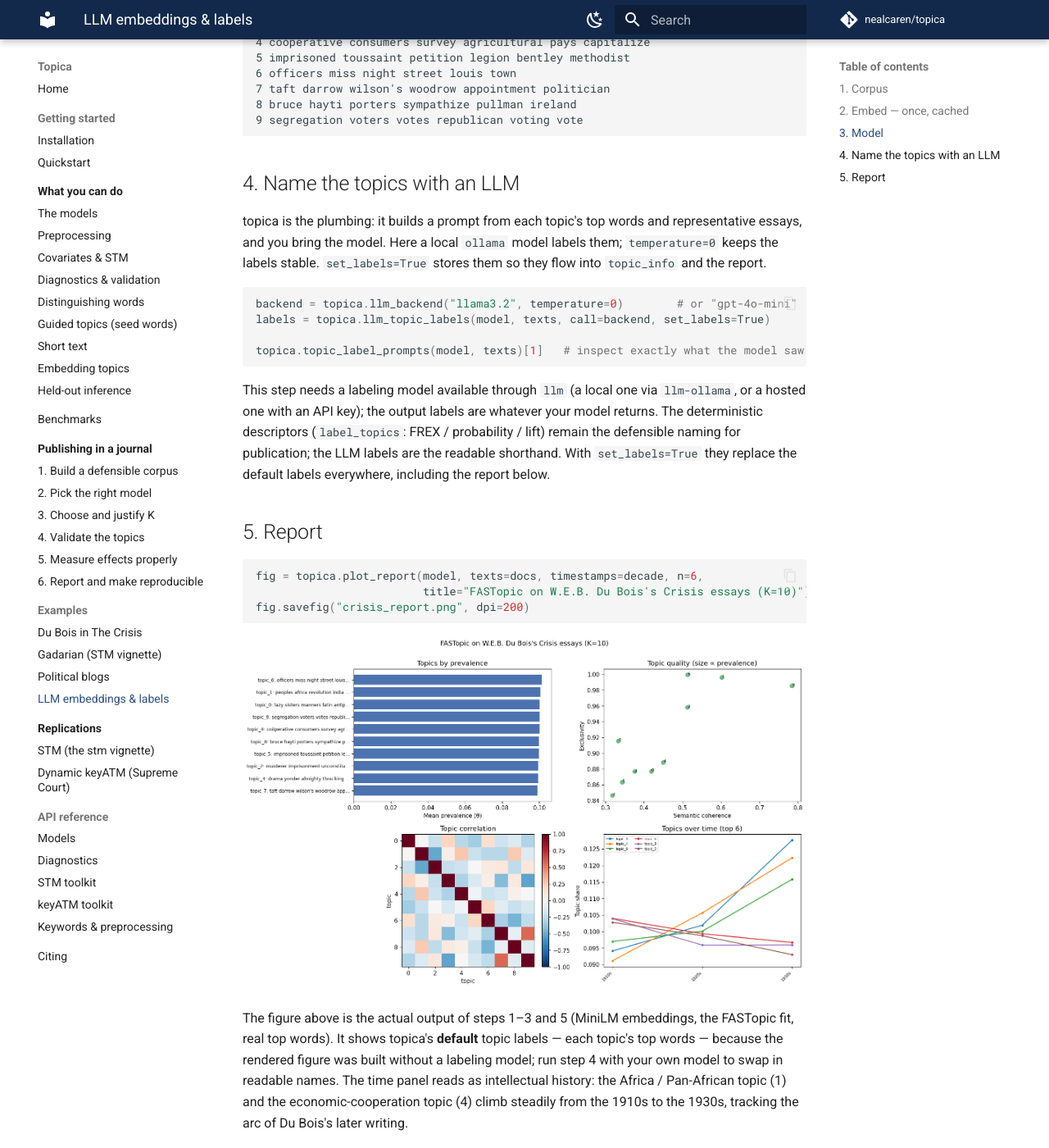
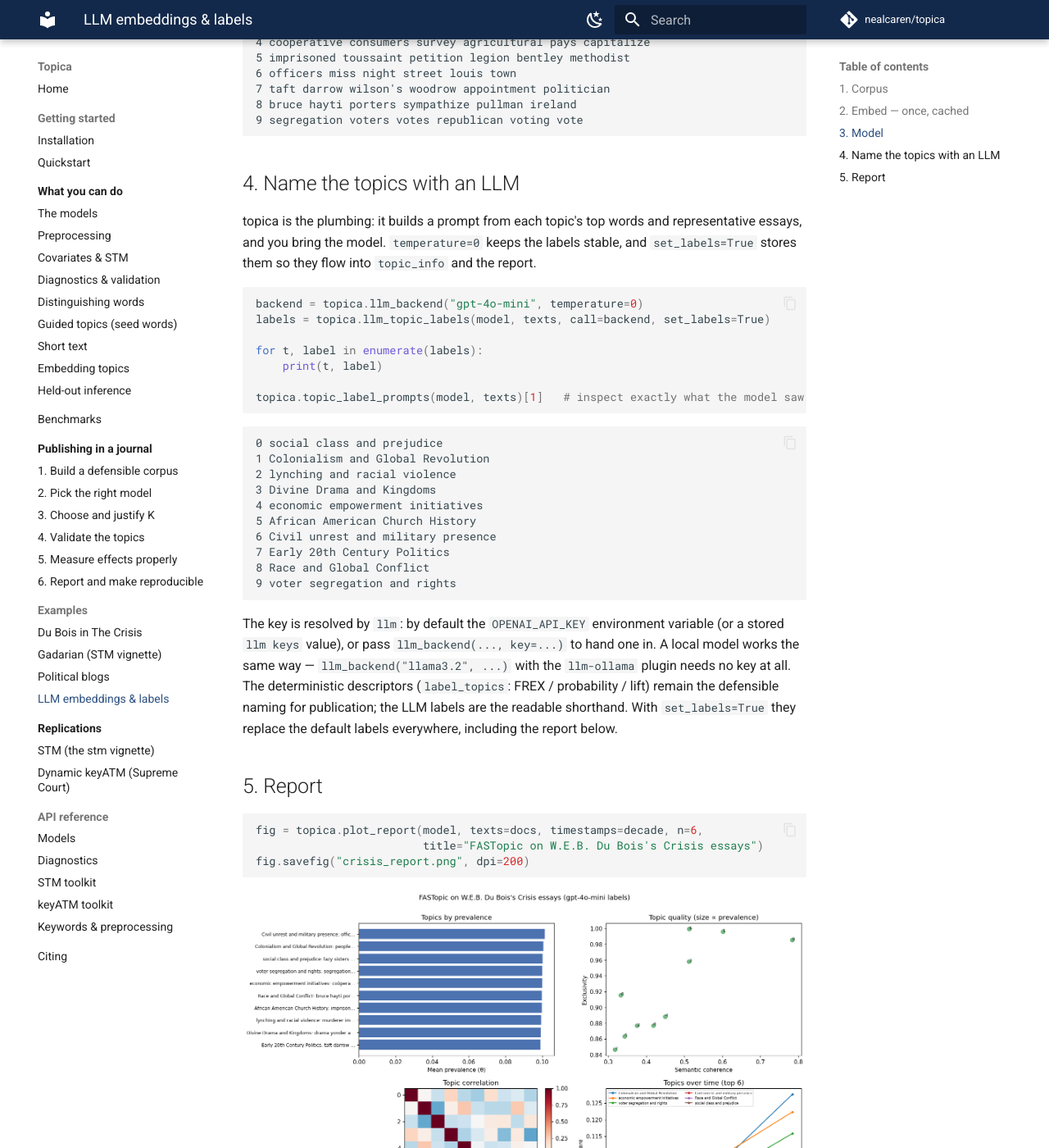
Before and after one commit to nealcaren/turbotopics, an MkDocs documentation site: the page built from docs/examples/llm-topics.md, in a window 1280 px wide and 1400 px high, scrolled down 1447 px. Shown: the whole window at 82% size. Built offline with MkDocs 1.6.1 and Material for MkDocs 9.7.7, drawn with Linux system fonts in a browser that asks for light colours; comment, search, counter and statistics services are not loaded; some of the changed text lies outside the part shown.

Commit message:
labeling: key= override; run the LLM example for real (OpenAI labels)
llm_backend and llm_embed gain a key= argument. By default the key is resolved by
llm itself (a stored `llm keys` value, else the provider env var such as
OPENAI_API_KEY); key= hands one in explicitly. Local models need no key.

With this, the Du Bois example is now genuinely end to end: the topics are labelled
by gpt-4o-mini (key from the environment) and the rendered figure carries those
real labels, not the default top-word labels. Updated the page to show the actual
labels and document the key handling, and defaulted the companion script to
gpt-4o-mini with the local-model path noted.

Co-Authored-By: Claude Opus 4.8 (1M context) <noreply@anthropic.com>

````diff
--- a/docs/examples/llm-topics.md
+++ b/docs/examples/llm-topics.md
@@ -73,40 +73,55 @@ for t in range(model.num_topics):
 ## 4. Name the topics with an LLM
 
 topica is the plumbing: it builds a prompt from each topic's top words and
-representative essays, and you bring the model. Here a local `ollama` model labels
-them; `temperature=0` keeps the labels stable. `set_labels=True` stores them so
-they flow into `topic_info` and the report.
+representative essays, and you bring the model. `temperature=0` keeps the labels
+stable, and `set_labels=True` stores them so they flow into `topic_info` and the
+report.
 
 ```python
-backend = topica.llm_backend("llama3.2", temperature=0)        # or "gpt-4o-mini"
+backend = topica.llm_backend("gpt-4o-mini", temperature=0)
 labels = topica.llm_topic_labels(model, texts, call=backend, set_labels=True)
+
+for t, label in enumerate(labels):
+    print(t, label)
 
 topica.topic_label_prompts(model, texts)[1]   # inspect exactly what the model saw
 ```
 
-This step needs a labeling model available through `llm` (a local one via
-`llm-ollama`, or a hosted one with an API key); the output labels are whatever
-your model returns. The deterministic descriptors (`label_topics`: FREX /
-probability / lift) remain the defensible naming for publication; the LLM labels
-are the readable shorthand. With `set_labels=True` they replace the default labels
-everywhere, including the report below.
+```
+0 social class and prejudice
+1 Colonialism and Global Revolution
+2 lynching and racial violence
+3 Divine Drama and Kingdoms
+4 economic empowerment initiatives
+5 African American Church History
+6 Civil unrest and military presence
+7 Early 20th Century Politics
+8 Race and Global Conflict
+9 voter segregation and rights
+```
+
+The key is resolved by `llm`: by default the `OPENAI_API_KEY` environment variable
+(or a stored `llm keys` value), or pass `llm_backend(..., key=...)` to hand one in.
+A local model works the same way — `llm_backend("llama3.2", ...)` with the
+`llm-ollama` plugin needs no key at all. The deterministic descriptors
+(`label_topics`: FREX / probability / lift) remain the defensible naming for
+publication; the LLM labels are the readable shorthand. With `set_labels=True` they
+replace the default labels everywhere, including the report below.
 
 ## 5. Report
 
 ```python
 fig = topica.plot_report(model, texts=docs, timestamps=decade, n=6,
-                         title="FASTopic on W.E.B. Du Bois's Crisis essays (K=10)")
+                         title="FASTopic on W.E.B. Du Bois's Crisis essays")
 fig.savefig("crisis_report.png", dpi=200)
 ```
 
-![A plot_report figure for the Du Bois Crisis essays: topic prevalence with top
-words, the coherence-vs-exclusivity quality plot, the topic correlation heatmap,
-and topic shares across the 1910s, 1920s, and 1930s.](../images/llm_workflow_report.png)
+![A plot_report figure for the Du Bois Crisis essays: topic prevalence labelled by
+gpt-4o-mini, the coherence-vs-exclusivity quality plot, the topic correlation
+heatmap, and topic shares across the 1910s, 1920s, and 1930s.](../images/llm_workflow_report.png)
 
-The figure above is the actual output of steps 1–3 and 5 (MiniLM embeddings, the
-FASTopic fit, real top words). It shows topica's **default** topic labels — each
-topic's top words — because the rendered figure was built without a labeling
-model; run step 4 with your own model to swap in readable names. The time panel
-reads as intellectual history: the Africa / Pan-African topic (1) and the
-economic-cooperation topic (4) climb steadily from the 1910s to the 1930s,
-tracking the arc of Du Bois's later writing.
+This figure is real output of the whole pipeline above — MiniLM embeddings, the
+FASTopic fit, and the `gpt-4o-mini` labels from step 4 (the labels appear because
+`set_labels=True` stored them). The time panel reads as intellectual history:
+*Colonialism and Global Revolution* and *economic empowerment initiatives* climb
+steadily from the 1910s to the 1930s, tracking the arc of Du Bois's later writing.
````
Also changed, not shown: docs/images/llm_workflow_report.png, 5 other files.
